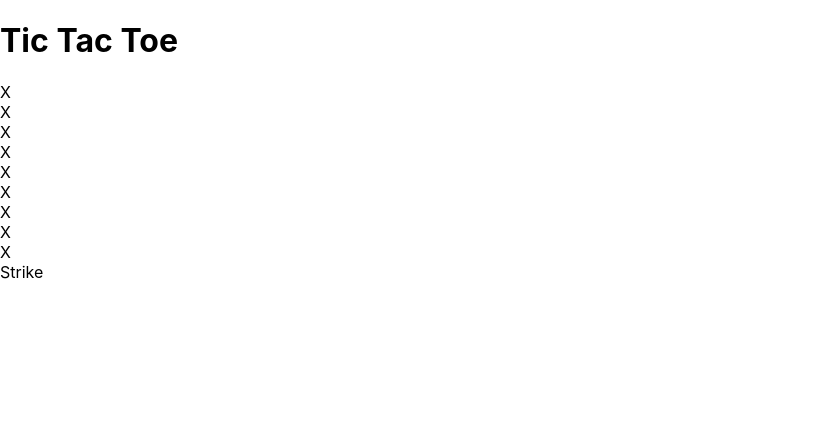
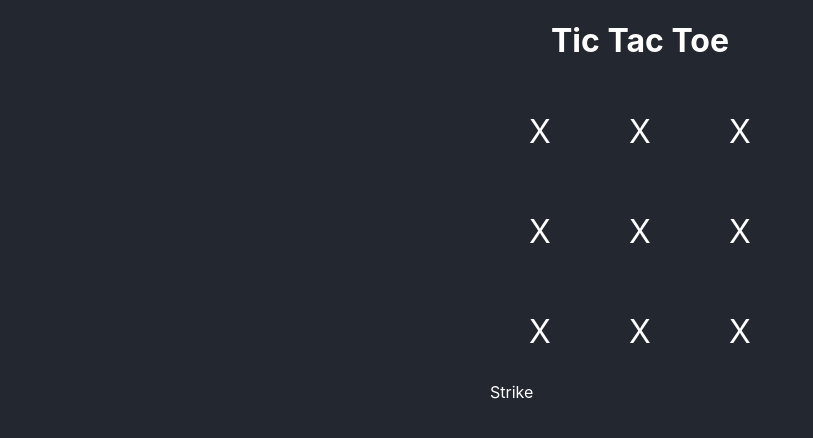
Before and after one commit to patrykp4888/react-tic-tac-toe, a React (Create React App) app in the folder tic-tac-toe/: page / in a window 1280 px wide. Shown: the top 438 px of the page, without its empty margins (0-813 px from the left). Built offline with nearby package versions, Linux system fonts and the light colour scheme.

Commit message:
body-board-and-tile-css-added

```diff
--- a/tic-tac-toe/src/App.css
+++ b/tic-tac-toe/src/App.css
@@ -1,38 +1,27 @@
-.App {
+body {
+  display: flex;
+  flex-direction: column;
+  align-items: center;
+  background-color: #23272f;
+  color: white;
+}
+
+h1 {
   text-align: center;
 }
 
-.App-logo {
-  height: 40vmin;
-  pointer-events: none;
+.board {
+  display: grid;
+  grid-template-columns: 100px 100px 100px;
+  grid-template-rows: 100px 100px 100px;
+  cursor: pointer;
+  position: relative;
 }
 
-@media (prefers-reduced-motion: no-preference) {
-  .App-logo {
-    animation: App-logo-spin infinite 20s linear;
-  }
+.tile {
+  color: currentColor;
+  font-size: 2em;
+  display: flex;
+  justify-content: center;
+  align-items: center;
 }
-
-.App-header {
-  background-color: #282c34;
-  min-height: 100vh;
-  display: flex;
-  flex-direction: column;
-  align-items: center;
-  justify-content: center;
-  font-size: calc(10px + 2vmin);
-  color: white;
-}
-
-.App-link {
-  color: #61dafb;
-}
-
-@keyframes App-logo-spin {
-  from {
-    transform: rotate(0deg);
-  }
-  to {
-    transform: rotate(360deg);
-  }
-}
--- a/tic-tac-toe/src/components/Board.jsx
+++ b/tic-tac-toe/src/components/Board.jsx
@@ -2,7 +2,7 @@
 import Tile from "./Tile";
 
 function Board() {
-    return <div>
+    return <div className="board">
         <Tile/>
         <Tile/>
         <Tile/>
--- a/tic-tac-toe/src/components/Tile.jsx
+++ b/tic-tac-toe/src/components/Tile.jsx
@@ -1,5 +1,5 @@
 function Tile() {
-    return <div>X</div>;
+    return <div className="tile">X</div>;
 }
 
 export default Tile;
```
